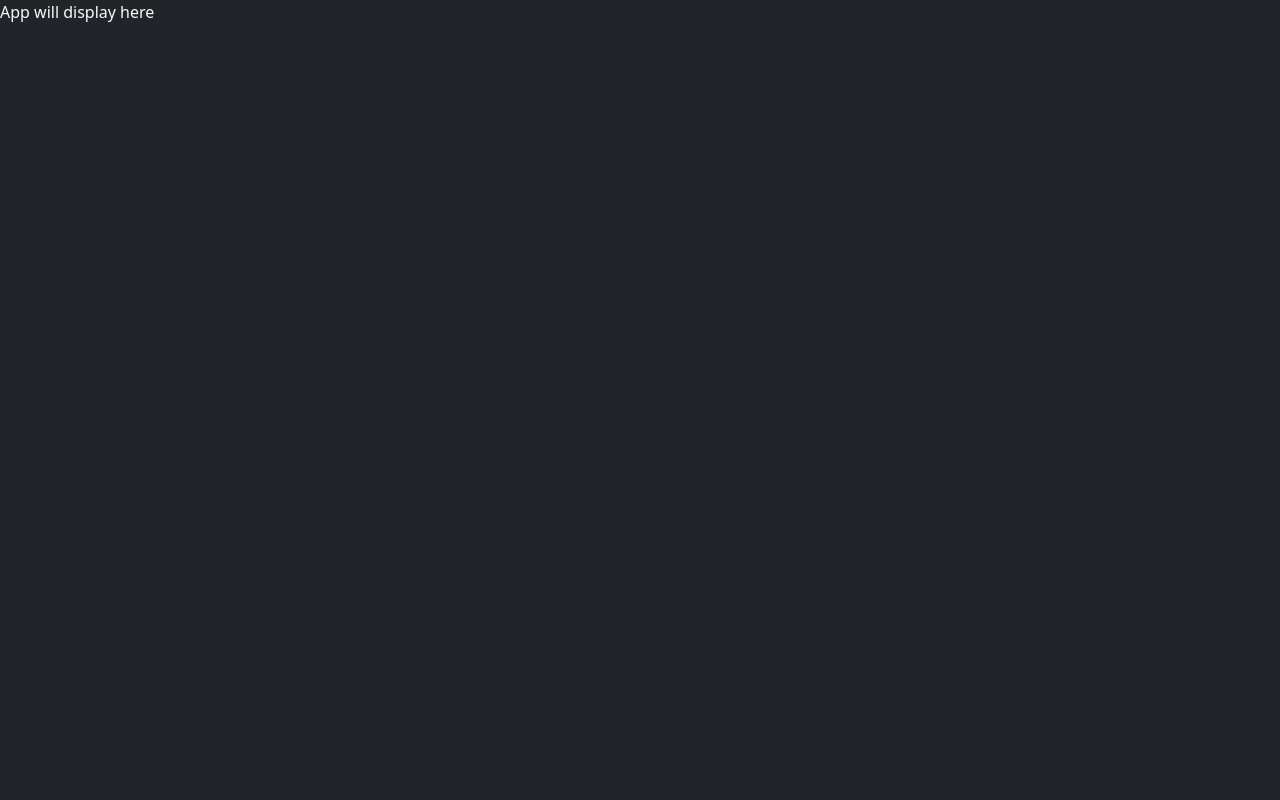
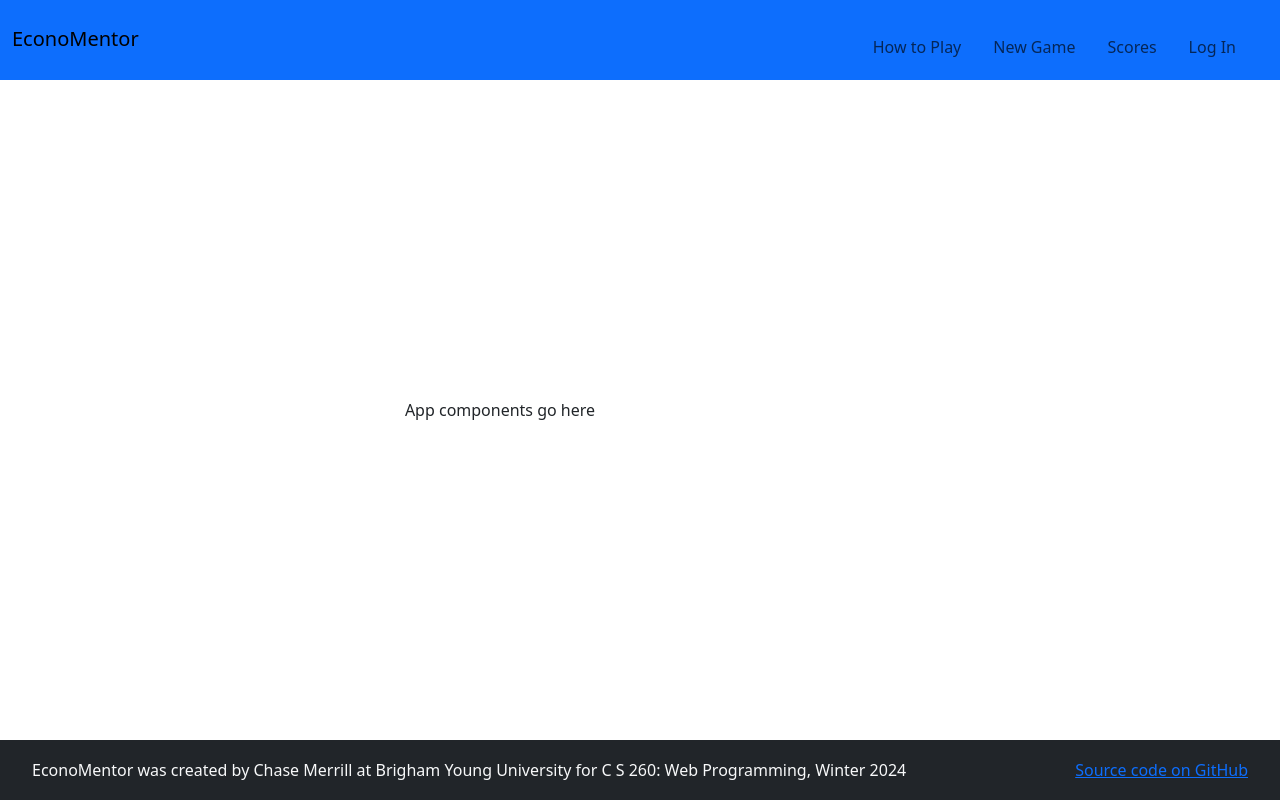
Before and after one commit to cmerrill01/startup, a React (Vite) app: page / in a window 1280 px wide. Built offline with nearby package versions, Linux system fonts and the light colour scheme.

Commit message:
update(app) add header and footer

```diff
--- a/src/app.jsx
+++ b/src/app.jsx
@@ -3,5 +3,26 @@ import 'bootstrap/dist/css/bootstrap.min.css';
 import './app.css';
 
 export default function App() {
-  return <div className='body bg-dark text-light'>App will display here</div>;
+    return (
+        <div className='body'>
+            <header className="container-fluid fixed-top bg-primary text-light">
+                <nav className="navbar navbar-light text-center">
+                    <a className="navbar-brand" href="index.html">EconoMentor</a>
+                    <menu className="navbar-nav">
+                        <li className="nav-item"><a className="nav-link" href="instructions.html">How to Play</a></li>
+                        <li className="nav-item"><a className="nav-link" href="gameplay.html">New Game</a></li>
+                        <li className="nav-item"><a className="nav-link" href="scores.html">Scores</a></li>
+                        <li className="nav-item"><a className="nav-link" href="index.html" id="nav-login">Log In</a></li>
+                    </menu>
+                </nav>
+            </header>
+
+            <main>App components go here</main>
+
+            <footer className="bg-dark text-light fixed-bottom">
+                <div className="author-name">EconoMentor was created by Chase Merrill at Brigham Young University for C S 260: Web Programming, Winter 2024</div>
+                <a className="footer-link" href="https://github.com/cmerrill01/startup">Source code on GitHub</a>
+            </footer>
+        </div>
+    );
 }
```
